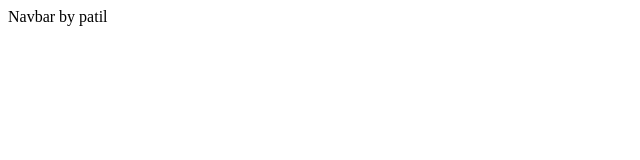
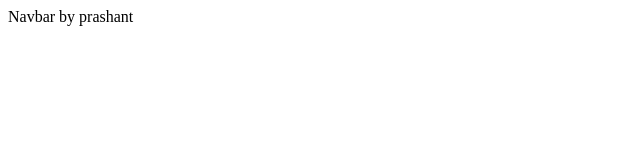
Before and after one commit to prashant07102002/Health_Heaven_Client, a React (Create React App) app: page / in a window 1280 px wide. Shown: the top 160 px of the page, without its empty margins (0-640 px from the left). Built offline with nearby package versions, Linux system fonts and the light colour scheme.

Commit message:
just chekcing for conflict by patil

```diff
--- a/src/components/Navbar.jsx
+++ b/src/components/Navbar.jsx
@@ -3,7 +3,7 @@ import React from 'react'
 const Navbar = () => {
   return (
     <div>
-      Navbar by patil
+      Navbar by prashant
     </div>
   )
 }
```
